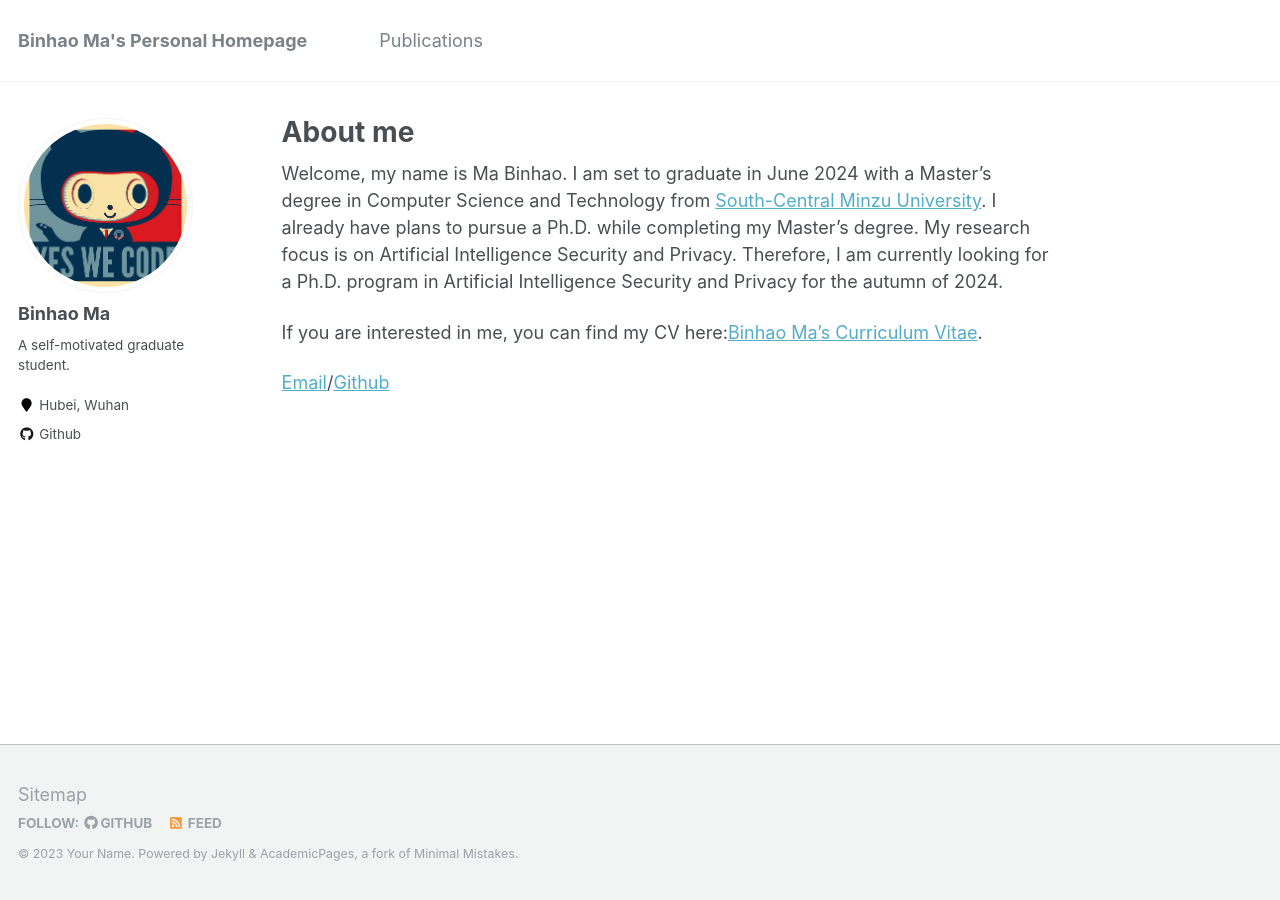
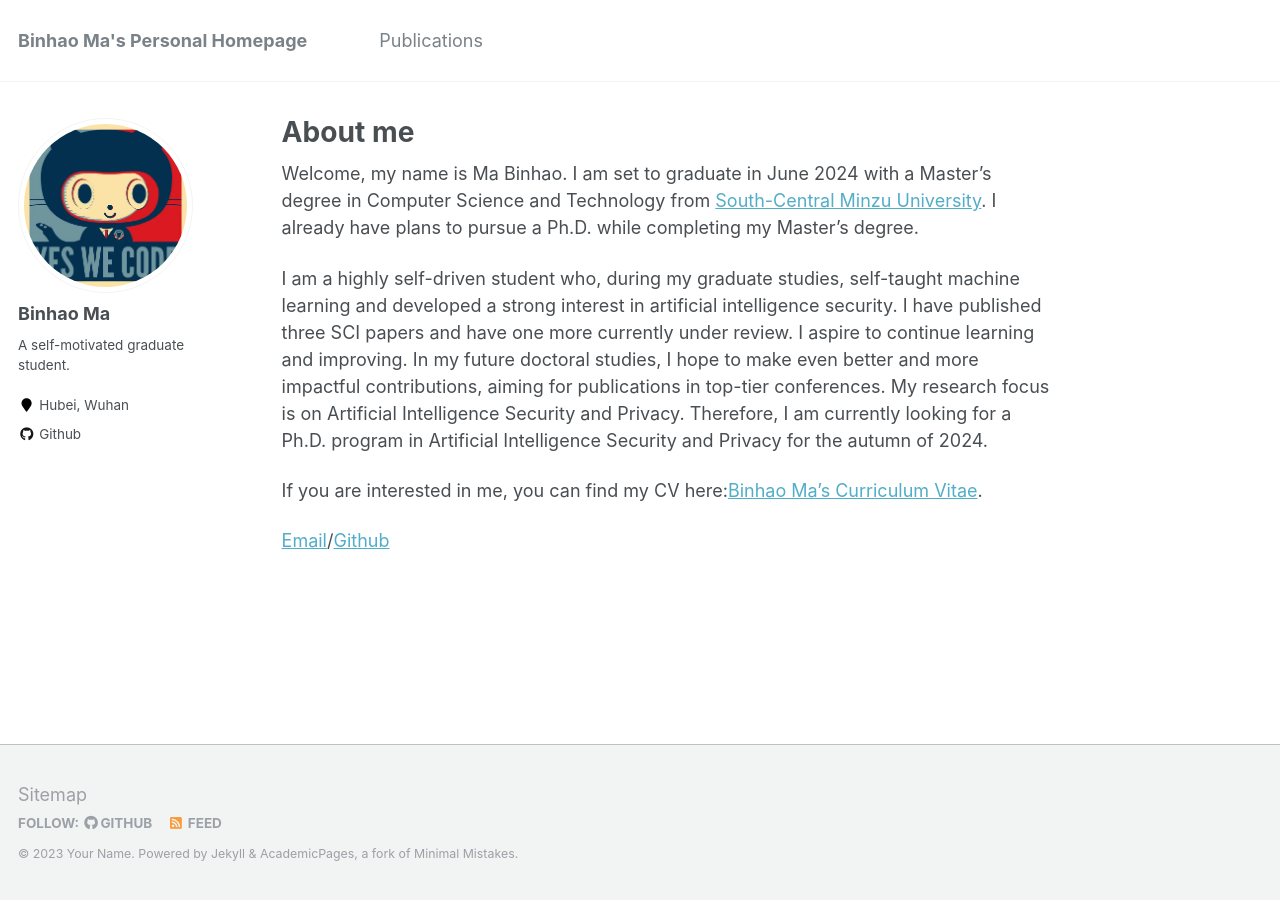
Before and after one commit to Magic-Ma-tech/Magic-Ma-tech.github.io, a Jekyll site: the page built from _pages/about.md, in a window 1280 px wide. Built offline with Jekyll 4.4.1, drawn with Linux system fonts in a browser that asks for light colours.

Commit message:
Update about.md

```diff
--- a/_pages/about.md
+++ b/_pages/about.md
@@ -8,7 +8,9 @@ redirect_from:
   - /about.html
 ---
 
-Welcome, my name is Ma Binhao. I am set to graduate in June 2024 with a Master's degree in Computer Science and Technology from [South-Central Minzu University](https://www.scuec.edu.cn/). I already have plans to pursue a Ph.D. while completing my Master's degree. My research focus is on Artificial Intelligence Security and Privacy. Therefore, I am currently looking for a Ph.D. program in Artificial Intelligence Security and Privacy for the autumn of 2024.
+Welcome, my name is Ma Binhao. I am set to graduate in June 2024 with a Master's degree in Computer Science and Technology from [South-Central Minzu University](https://www.scuec.edu.cn/). I already have plans to pursue a Ph.D. while completing my Master's degree.
+
+I am a highly self-driven student who, during my graduate studies, self-taught machine learning and developed a strong interest in artificial intelligence security. I have published three SCI papers and have one more currently under review. I aspire to continue learning and improving. In my future doctoral studies, I hope to make even better and more impactful contributions, aiming for publications in top-tier conferences. My research focus is on Artificial Intelligence Security and Privacy. Therefore, I am currently looking for a Ph.D. program in Artificial Intelligence Security and Privacy for the autumn of 2024.
 
 If you are interested in me, you can find my CV here:[Binhao Ma's Curriculum Vitae](../assets/Curriculum_Vitae.pdf).
 
```
